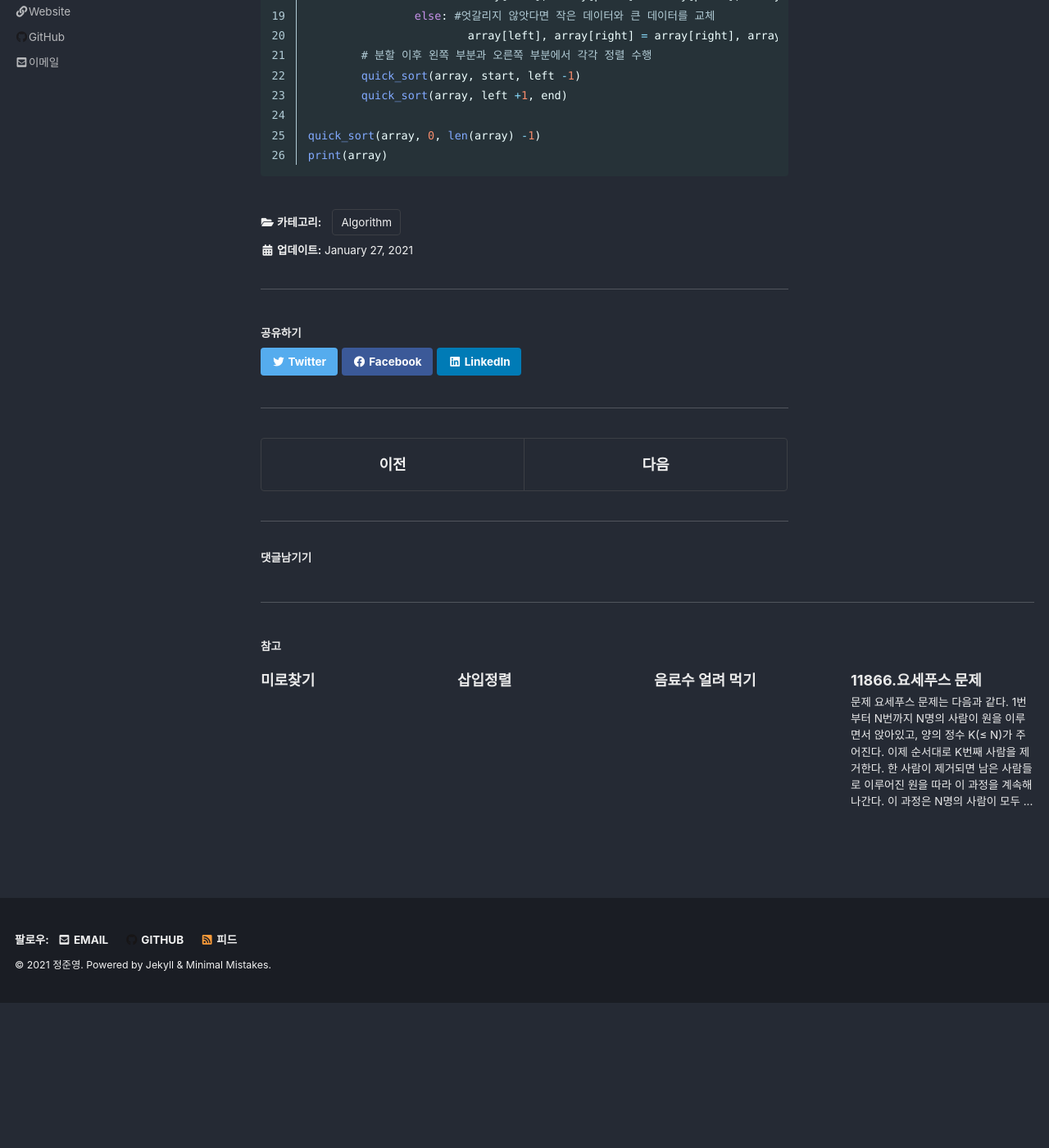
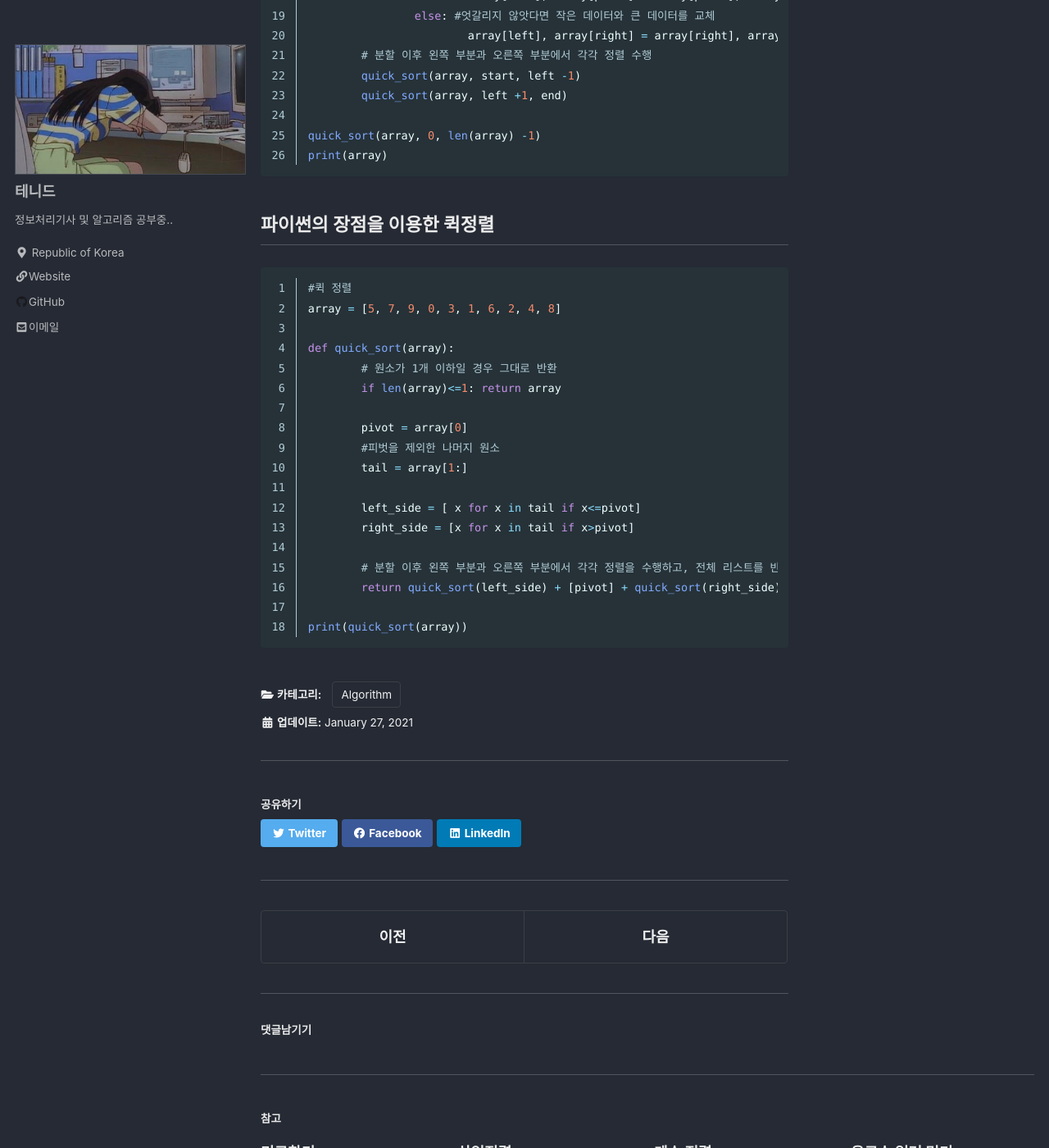
Before and after one commit to tenid/tenid.github.com, a Jekyll site: the page built from _posts/Algorithm/2021-01-27-quick_sort.md, in a window 1280 px wide and 1400 px high, scrolled down 1476 px. Shown: the whole window at 82% size. Built offline with Jekyll 4.4.1, drawn with Linux system fonts in a browser that asks for light colours; cached includes are drawn as plain includes; a script that is not in the unit is left out; comment, search, counter and statistics services are not loaded; before the commit the page ends 2699 px from its top, so only the background shows below that.

Commit message:
docs: Change quick_sort.md docs: Add counting_sort.md

```diff
--- a/_posts/Algorithm/2021-01-27-quick_sort.md
+++ b/_posts/Algorithm/2021-01-27-quick_sort.md
@@ -37,3 +37,27 @@ print(array)
 
 
 {% endhighlight %}
+
+
+## 파이썬의 장점을 이용한 퀵정렬
+{% highlight python linenos %}
+
+#퀵 정렬
+array = [5, 7, 9, 0, 3, 1, 6, 2, 4, 8]
+
+def quick_sort(array):
+        # 원소가 1개 이하일 경우 그대로 반환
+        if len(array)<=1: return array
+
+        pivot = array[0]
+        #피벗을 제외한 나머지 원소
+        tail = array[1:]
+
+        left_side = [ x for x in tail if x<=pivot]
+        right_side = [x for x in tail if x>pivot]
+
+        # 분할 이후 왼쪽 부분과 오른쪽 부분에서 각각 정렬을 수행하고, 전체 리스트를 반환
+        return quick_sort(left_side) + [pivot] + quick_sort(right_side)
+
+print(quick_sort(array))
+{% endhighlight %}
--- /dev/null
+++ b/_posts/Algorithm/2021-02-02-counting_sort.md
@@ -0,0 +1,20 @@
+---
+title: 계수 정렬
+---
+
+{% highlight python linenos %}
+
+#계수정렬
+# 모든 원소의 값이 0보다 크거나 같다고 가정
+array = [7,5,9,0,3,1,6,2,9,1,4,8,0,5,2]
+# 모든 범위를 포함하는 리스트 선언(모든 값은 0으로 초기화)
+count = [0] * (max(array)+1)
+
+for i in range(len(array)):
+        count[array[i]] += 1 # 각 데이터에 해당하는 인덱스의 값 증가
+
+for i in range(len(count)):     # 리스트에 기록된 정렬 정보 확인
+        for j in range(count[i]):
+                print(i, end=' ') # 띄어쓰기를 구분으로 등장한 횟수만큼 인덱스 출력
+
+{% endhighlight %}
```
